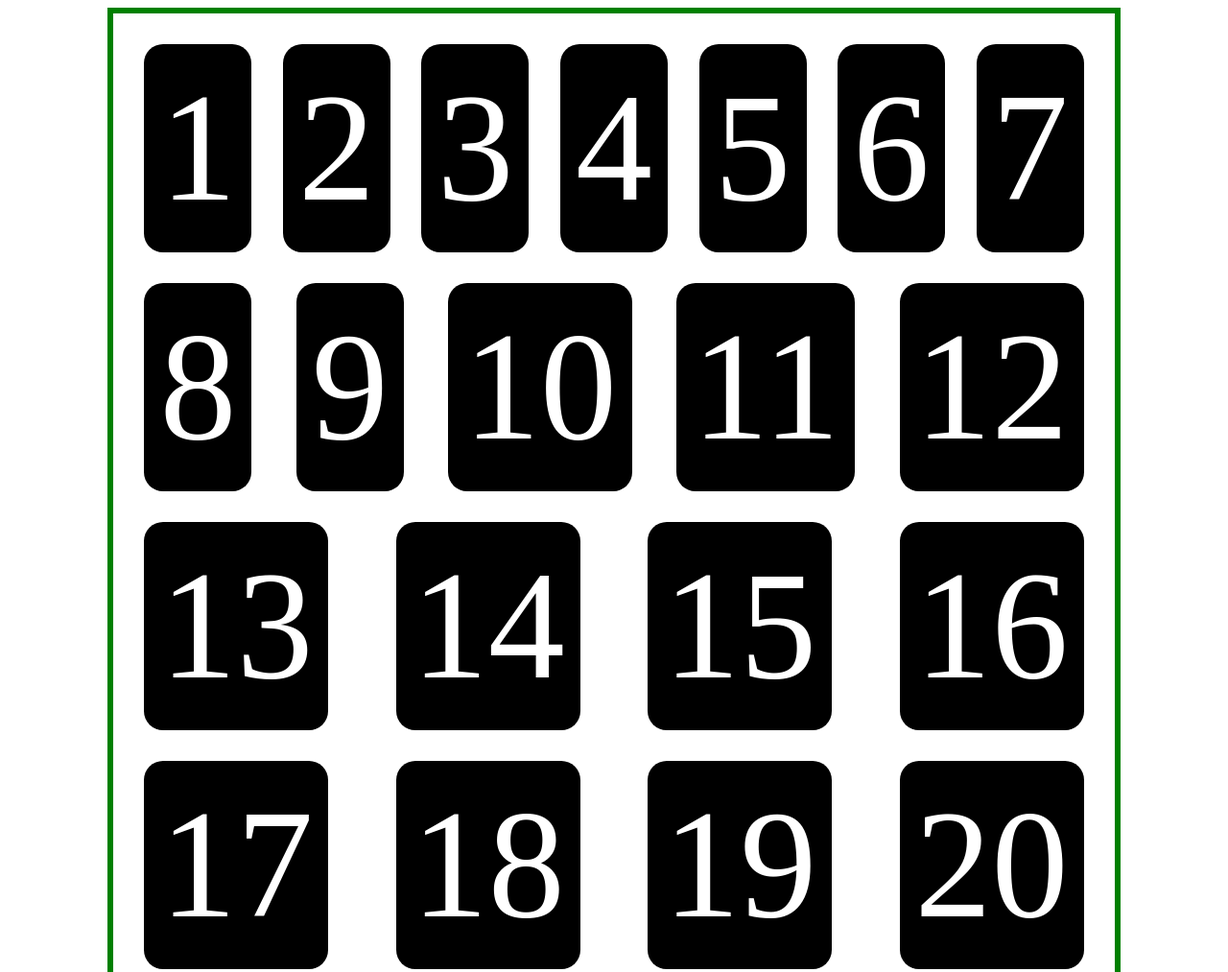
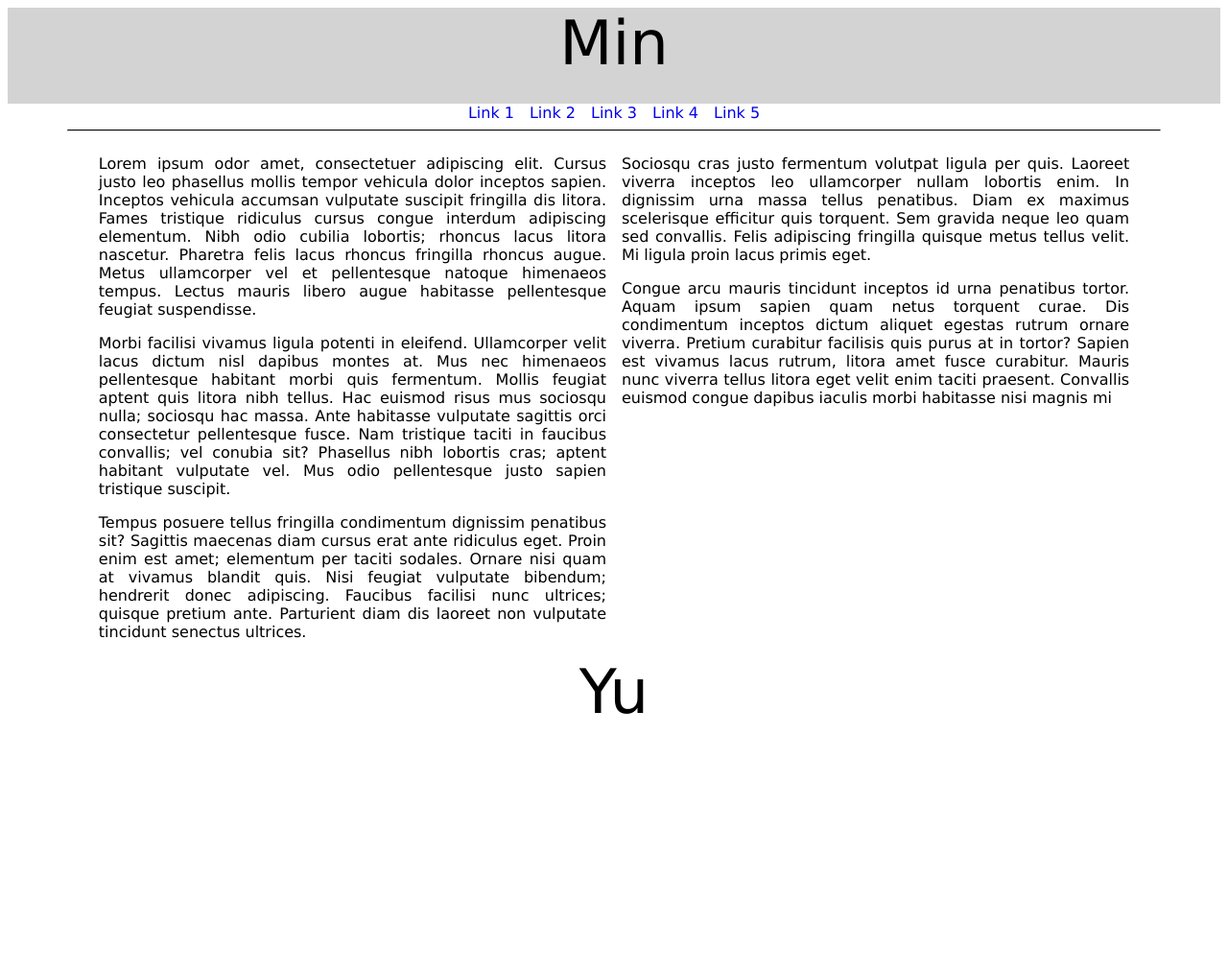
Before and after one commit to yu000541/flexbox, a plain HTML site: page index.html in a window 1280 px wide. Shown: the top 1013 px of the page at 96% size. After the commit the page ends 800 px from the top, so only its background shows below. Drawn offline with Linux system fonts and the light colour scheme.

Commit message:
Built a simple fully responsive layout

```diff
--- a/index.html
+++ b/index.html
@@ -2,33 +2,36 @@
 <html lang="en">
 <head>
     <meta charset="UTF-8">
-    <title>A little flexboxing</title>
+    <title>A simple responsive layout</title>
     <link rel="stylesheet" type="text/css" href="stylesheet.css">
 </head>
 <body>
 
-<div class="container">
-    <div class="num">1</div>
-    <div class="num">2</div>
-    <div class="num">3</div>
-    <div class="num">4</div>
-    <div class="num">5</div>
-    <div class="num">6</div>
-    <div class="num">7</div>
-    <div class="num">8</div>
-    <div class="num">9</div>
-    <div class="num">10</div>
-    <div class="num">11</div>
-    <div class="num">12</div>
-    <div class="num">13</div>
-    <div class="num">14</div>
-    <div class="num">15</div>
-    <div class="num">16</div>
-    <div class="num">17</div>
-    <div class="num">18</div>
-    <div class="num">19</div>
-    <div class="num">20</div>
-</div>
+    <section class="container">
+        <header>Min</header>
+        <nav>
+            <a href="#">Link 1</a>
+            <a href="#">Link 2</a>
+            <a href="#">Link 3</a>
+            <a href="#">Link 4</a>
+            <a href="#">Link 5</a>
+        </nav>
+
+        <hr/>
+        <article>
+            <div>
+            <p>Lorem ipsum odor amet, consectetuer adipiscing elit. Cursus justo leo phasellus mollis tempor vehicula dolor inceptos sapien. Inceptos vehicula accumsan vulputate suscipit fringilla dis litora. Fames tristique ridiculus cursus congue interdum adipiscing elementum. Nibh odio cubilia lobortis; rhoncus lacus litora nascetur. Pharetra felis lacus rhoncus fringilla rhoncus augue. Metus ullamcorper vel et pellentesque natoque himenaeos tempus. Lectus mauris libero augue habitasse pellentesque feugiat suspendisse.</p>
+            <p>Morbi facilisi vivamus ligula potenti in eleifend. Ullamcorper velit lacus dictum nisl dapibus montes at. Mus nec himenaeos pellentesque habitant morbi quis fermentum. Mollis feugiat aptent quis litora nibh tellus. Hac euismod risus mus sociosqu nulla; sociosqu hac massa. Ante habitasse vulputate sagittis orci consectetur pellentesque fusce. Nam tristique taciti in faucibus convallis; vel conubia sit? Phasellus nibh lobortis cras; aptent habitant vulputate vel. Mus odio pellentesque justo sapien tristique suscipit.</p>
+            <p>Tempus posuere tellus fringilla condimentum dignissim penatibus sit? Sagittis maecenas diam cursus erat ante ridiculus eget. Proin enim est amet; elementum per taciti sodales. Ornare nisi quam at vivamus blandit quis. Nisi feugiat vulputate bibendum; hendrerit donec adipiscing. Faucibus facilisi nunc ultrices; quisque pretium ante. Parturient diam dis laoreet non vulputate tincidunt senectus ultrices.</p>
+            </div>
+
+            <div>
+            <p>Sociosqu cras justo fermentum volutpat ligula per quis. Laoreet viverra inceptos leo ullamcorper nullam lobortis enim. In dignissim urna massa tellus penatibus. Diam ex maximus scelerisque efficitur quis torquent. Sem gravida neque leo quam sed convallis. Felis adipiscing fringilla quisque metus tellus velit. Mi ligula proin lacus primis eget.</p>
+            <p>Congue arcu mauris tincidunt inceptos id urna penatibus tortor. Aquam ipsum sapien quam netus torquent curae. Dis condimentum inceptos dictum aliquet egestas rutrum ornare viverra. Pretium curabitur facilisis quis purus at in tortor? Sapien est vivamus lacus rutrum, litora amet fusce curabitur. Mauris nunc viverra tellus litora eget velit enim taciti praesent. Convallis euismod congue dapibus iaculis morbi habitasse nisi magnis mi</p>
+            </div>
+        </article>
+        <footer>Yu</footer>
+    </section>
 
 </body>
 </html>
--- a/stylesheet.css
+++ b/stylesheet.css
@@ -1,22 +1,100 @@
-.container{
-    display: flex;
-    flex-wrap: wrap;
-    align-content: stretch;
-    /*flex-direction: column;*/
-    justify-content: space-between;
-    border: 6px solid green;
-    width: 80%;
-    margin: 0 auto;
-    padding: 1rem;
-    min-height: 40rem;
+/*Mobile first*/
+body{
+    font-size: 1rem;
+    font-family: Verdana, Geneva, Tahoma, sans-serif;
 }
 
-.num{
-    font-size: 10rem;
-    background-color: black;
-    color: white;
-    padding: 1rem;
-    margin: 1rem;
-    border-radius: 20px;
-    align-content: center;
+.container{
+    header, footer{
+        text-align: center;
+        font-size: 4rem;
+    }
+
+    header{
+        min-height:100px;
+        background-color: lightgray;
+    }
+
+    nav{
+        display: flex;
+        flex-direction: column;
+        align-items: center;
+
+        a{
+            text-decoration: none;
+
+            &:hover{
+                text-decoration: underline;
+            }
+        }
+    }
+
+    article{
+        p{
+            text-align: justify;
+            text-justify: inter-word;
+        }
+    }
+
+    /*horizontal rule*/
+    hr{
+        height: 0;
+        width: 90%;
+        border-top: 1px solid black
+    }
+
+    footer{
+
+    }
+
+    /*Tablet and greater viewports*/
+    @media (width >= 600px) {
+        nav {
+            justify-content: center;
+            flex-direction: row;
+            gap: 1rem;
+        }
+        article{
+            width: 70%;
+            margin: 0 auto;
+        }
+    }
+
+    /*Desktop and greater viewports*/
+    @media (width >= 1000px) {
+        article {
+            width: 85%;
+            display: flex;
+            gap: 1rem;
+
+            > * {
+                flex-basis: 50%;
+            }
+        }
+    }
 }
+
+
+
+/*.container{*/
+/*    display: flex;*/
+/*    flex-wrap: wrap;*/
+/*    align-content: stretch;*/
+/*    !*flex-direction: column;*!*/
+/*    justify-content: space-between;*/
+/*    border: 6px solid green;*/
+/*    width: 80%;*/
+/*    margin: 0 auto;*/
+/*    padding: 1rem;*/
+/*    min-height: 40rem;*/
+/*}*/
+
+/*.num{*/
+/*    font-size: 10rem;*/
+/*    background-color: black;*/
+/*    color: white;*/
+/*    padding: 1rem;*/
+/*    margin: 1rem;*/
+/*    border-radius: 20px;*/
+/*    align-content: center;*/
+/*}*/
```
